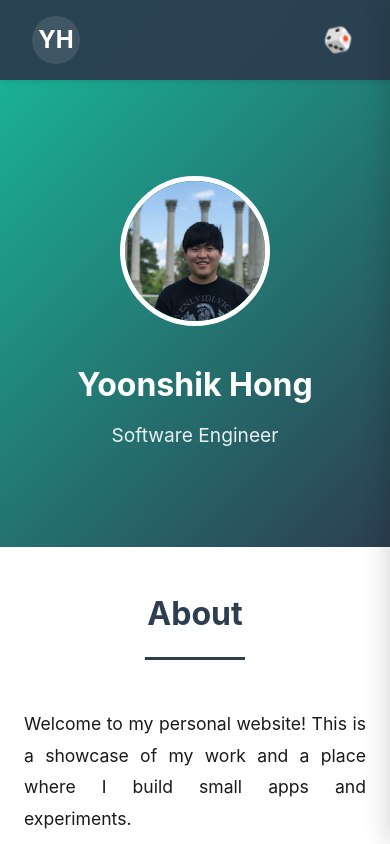
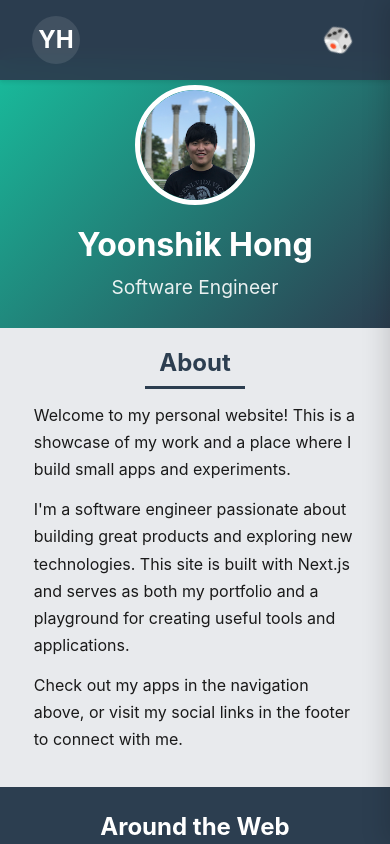
Before and after one commit to yoonshik/YoonshikWebsite, a Next.js app: page / in a window 390 px wide. Shown: the top 844 px of the page. Built offline with nearby package versions, Linux system fonts and the light colour scheme.

Commit message:
fix colors

```diff
--- a/app/globals.css
+++ b/app/globals.css
@@ -23,13 +23,21 @@ html,
 body {
   max-width: 100vw;
   overflow-x: hidden;
+  min-height: 100vh;
+}
+
+html {
+  background: var(--color-secondary);
 }
 
 body {
   font-family: var(--font-sans);
   color: var(--color-text);
-  background: var(--color-background);
+  background: var(--color-secondary);
   line-height: 1.6;
+  display: flex;
+  flex-direction: column;
+  min-height: 100vh;
 }
 
 a {
--- a/app/page.module.css
+++ b/app/page.module.css
@@ -1,13 +1,19 @@
 .main {
-  min-height: 100vh;
+  display: flex;
+  flex-direction: column;
+  margin-top: 80px;
+  background: transparent;
 }
 
 .hero {
   background: linear-gradient(135deg, var(--color-primary) 0%, var(--color-secondary) 100%);
   color: #ffffff;
-  padding: 6rem 2rem;
-  padding-top: calc(80px + 6rem);
+  padding: clamp(1.5rem, 3vh, 2.5rem) clamp(1.5rem, 4vw, 2rem);
   text-align: center;
+  display: flex;
+  align-items: center;
+  justify-content: center;
+  flex-shrink: 0;
 }
 
 .heroContent {
@@ -16,21 +22,21 @@
 }
 
 .profileImage {
-  width: 200px;
-  height: 200px;
+  width: clamp(120px, 15vw, 200px);
+  height: clamp(120px, 15vw, 200px);
   border-radius: 50%;
-  margin-bottom: 2rem;
+  margin-bottom: clamp(0.5rem, 1.5vh, 1rem);
   border: 5px solid #ffffff;
   object-fit: cover;
 }
 
 .heroTitle {
-  font-size: 3rem;
-  margin-bottom: 1rem;
+  font-size: clamp(2rem, 5vw, 3rem);
+  margin-bottom: clamp(0.25rem, 1vh, 0.5rem);
 }
 
 .heroSubtitle {
-  font-size: 1.5rem;
+  font-size: clamp(1.2rem, 3vw, 1.5rem);
   opacity: 0.9;
 }
 
@@ -60,15 +66,21 @@
 }
 
 .section {
-  max-width: var(--max-width);
+  width: 100%;
+  background: #e8eaed;
+  flex-shrink: 0;
+}
+
+.sectionContent {
+  max-width: min(var(--max-width), 95vw);
   margin: 0 auto;
-  padding: 4rem 2rem;
+  padding: clamp(2rem, 4vh, 3rem) clamp(1.5rem, 4vw, 2rem);
 }
 
 .sectionTitle {
-  font-size: 2rem;
+  font-size: clamp(1.5rem, 4vw, 2rem);
   text-align: center;
-  margin-bottom: 1rem;
+  margin-bottom: clamp(0.25rem, 1vh, 0.5rem);
   color: var(--color-secondary);
 }
 
@@ -76,16 +88,17 @@
   width: 100px;
   height: 3px;
   background: var(--color-secondary);
-  margin: 1.5rem auto 3rem;
+  margin: clamp(0.5rem, 1vh, 0.75rem) auto clamp(0.75rem, 1.5vh, 1rem);
 }
 
 .content {
-  font-size: 1.1rem;
-  line-height: 1.8;
+  font-size: clamp(1rem, 2vw, 1.1rem);
+  line-height: 1.7;
+  max-width: 100%;
 }
 
 .content p {
-  margin-bottom: 1.5rem;
+  margin-bottom: clamp(0.75rem, 1.5vh, 1rem);
   text-align: justify;
 }
 
@@ -98,20 +111,20 @@
 }
 
 @media (max-width: 768px) {
-  .heroTitle {
-    font-size: 2rem;
+  .main {
+    margin-top: 60px;
   }
 
-  .heroSubtitle {
-    font-size: 1.2rem;
+  .hero {
+    padding: clamp(1.25rem, 3vh, 2rem) 1.5rem;
   }
 
-  .profileImage {
-    width: 150px;
-    height: 150px;
+  .sectionContent {
+    padding: clamp(1rem, 2.5vh, 1.5rem) 1.5rem;
+    max-width: 95vw;
   }
 
-  .section {
-    padding: 3rem 1.5rem;
+  .content p {
+    text-align: left;
   }
 }
--- a/app/page.tsx
+++ b/app/page.tsx
@@ -20,6 +20,7 @@ export default function Home() {
       </section>
 
       <section className={styles.section}>
+        <div className={styles.sectionContent}>
           <h2 className={styles.sectionTitle}>About</h2>
           <div className={styles.sectionDivider}></div>
           <div className={styles.content}>
@@ -34,6 +35,7 @@ export default function Home() {
               Check out my apps in the navigation above, or visit my social links in the footer to connect with me.
             </p>
           </div>
+        </div>
       </section>
     </main>
   );
--- a/components/Footer.module.css
+++ b/components/Footer.module.css
@@ -1,8 +1,10 @@
 .footer {
   background: var(--color-secondary);
   color: #ffffff;
-  padding: 3rem 2rem 2rem;
-  margin-top: 4rem;
+  padding: clamp(1.5rem, 3vh, 2rem) clamp(1.5rem, 4vw, 2rem);
+  margin-top: 0;
+  width: 100%;
+  flex-shrink: 0;
 }
 
 .container {
@@ -13,14 +15,14 @@
 
 .title {
   font-size: 1.5rem;
-  margin-bottom: 1rem;
+  margin-bottom: clamp(0.75rem, 1.5vh, 1rem);
 }
 
 .social {
   display: flex;
   justify-content: center;
   gap: 1rem;
-  margin-bottom: 2rem;
+  margin-bottom: clamp(1rem, 2vh, 1.5rem);
   list-style: none;
 }
 
@@ -43,7 +45,7 @@
 }
 
 .copyright {
-  padding-top: 1.5rem;
+  padding-top: clamp(1rem, 2vh, 1.25rem);
   border-top: 1px solid rgba(255, 255, 255, 0.2);
   opacity: 0.8;
   font-size: 0.9rem;
```
Lines whose indentation alone changed are shown as unchanged.
